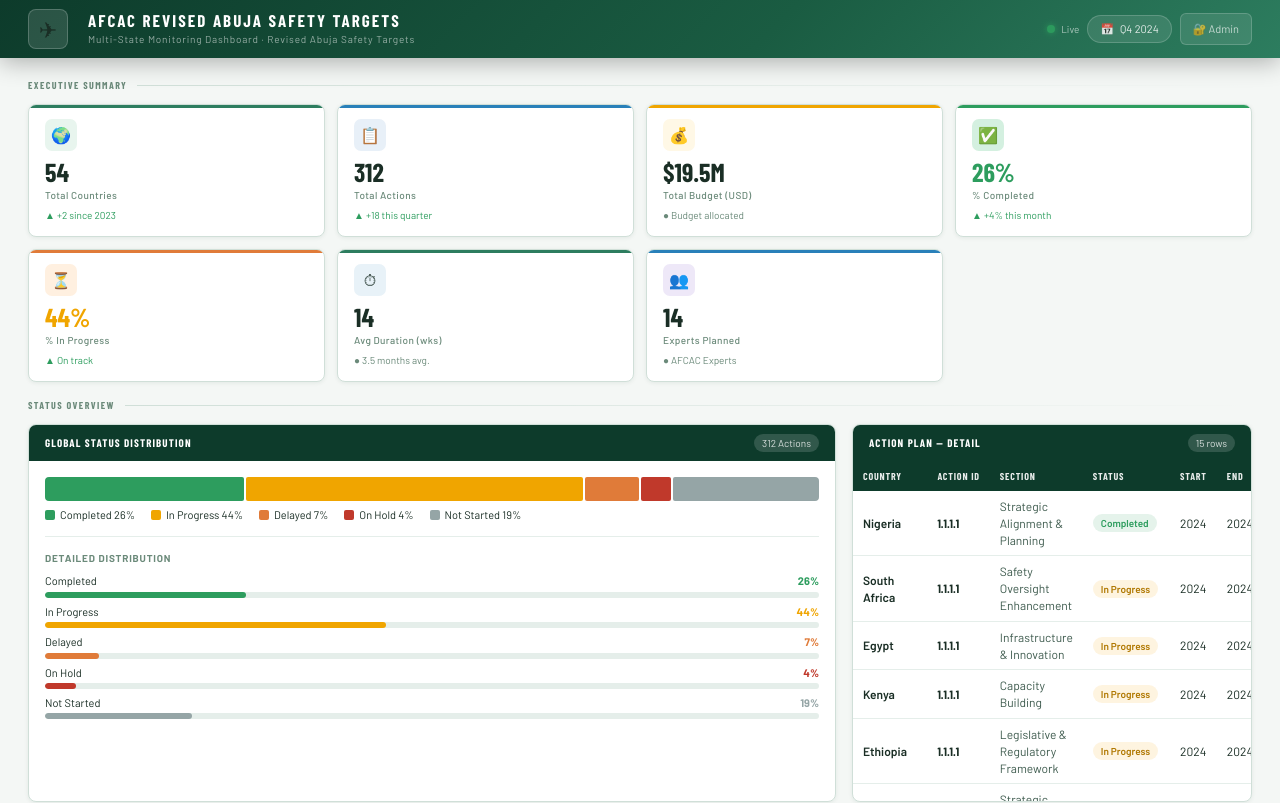
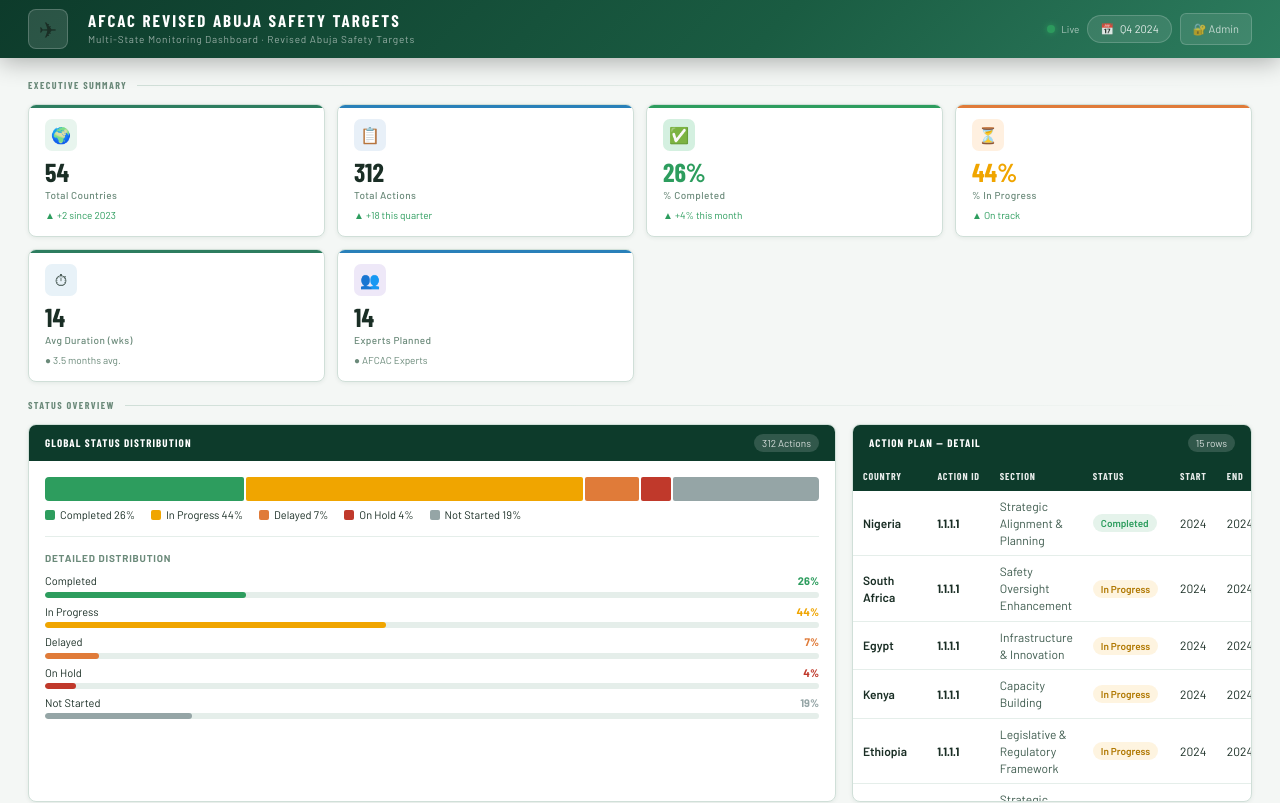
Before and after one commit to seninfosec-sn/Afcac-Dashboard, a Next.js app: page / in a window 1280 px wide. Shown: the top 803 px of the page. Built offline with nearby package versions, Linux system fonts and the light colour scheme; a web font is replaced by a local one.

Commit message:
Remove Total Budget KPI card from Executive Summary
Co-Authored-By: Claude Sonnet 4.6 <noreply@anthropic.com>

```diff
--- a/components/KpiGrid.tsx
+++ b/components/KpiGrid.tsx
@@ -24,10 +24,6 @@ function KpiCard({ icon, iconBg, value, valueColor, label, trend, trendClass, co
 }
 
 export default function KpiGrid({ kpis }: { kpis: KpiData }) {
-  const budget = kpis.totalBudget >= 1_000_000
-    ? `$${(kpis.totalBudget / 1_000_000).toFixed(1)}M`
-    : `$${kpis.totalBudget.toLocaleString()}`;
-
   return (
     <div className="kpi-grid">
       <KpiCard
@@ -41,31 +37,26 @@ export default function KpiGrid({ kpis }: { kpis: KpiData }) {
         trend={`▲ ${kpis.totalActionsTrend}`} trendClass="trend-up" delay=".1s"
       />
       <KpiCard
-        colorClass="k-gold" icon="💰" iconBg="#fff8e6"
-        value={budget} label="Total Budget (USD)"
-        trend="● Budget allocated" trendClass="trend-flat" delay=".15s"
-      />
-      <KpiCard
         colorClass="k-green" icon="✅" iconBg="#d4f0e0"
         value={`${kpis.pctCompleted}%`} valueColor="var(--c-complete)"
         label="% Completed"
-        trend={`▲ ${kpis.pctCompletedTrend}`} trendClass="trend-up" delay=".2s"
+        trend={`▲ ${kpis.pctCompletedTrend}`} trendClass="trend-up" delay=".15s"
       />
       <KpiCard
         colorClass="k-amber" icon="⏳" iconBg="#fff0e0"
         value={`${kpis.pctInProgress}%`} valueColor="var(--c-progress)"
         label="% In Progress"
-        trend={`▲ ${kpis.pctInProgressTrend}`} trendClass="trend-up" delay=".25s"
+        trend={`▲ ${kpis.pctInProgressTrend}`} trendClass="trend-up" delay=".2s"
       />
       <KpiCard
         colorClass="k-teal" icon="⏱" iconBg="#e8f2f8"
         value={String(kpis.avgDurationWeeks)} label="Avg Duration (wks)"
-        trend="● 3.5 months avg." trendClass="trend-flat" delay=".3s"
+        trend="● 3.5 months avg." trendClass="trend-flat" delay=".25s"
       />
       <KpiCard
         colorClass="k-blue" icon="👥" iconBg="#eee8f8"
         value={String(kpis.expertsPlanned)} label="Experts Planned"
-        trend="● AFCAC Experts" trendClass="trend-flat" delay=".35s"
+        trend="● AFCAC Experts" trendClass="trend-flat" delay=".3s"
       />
     </div>
   );
```
